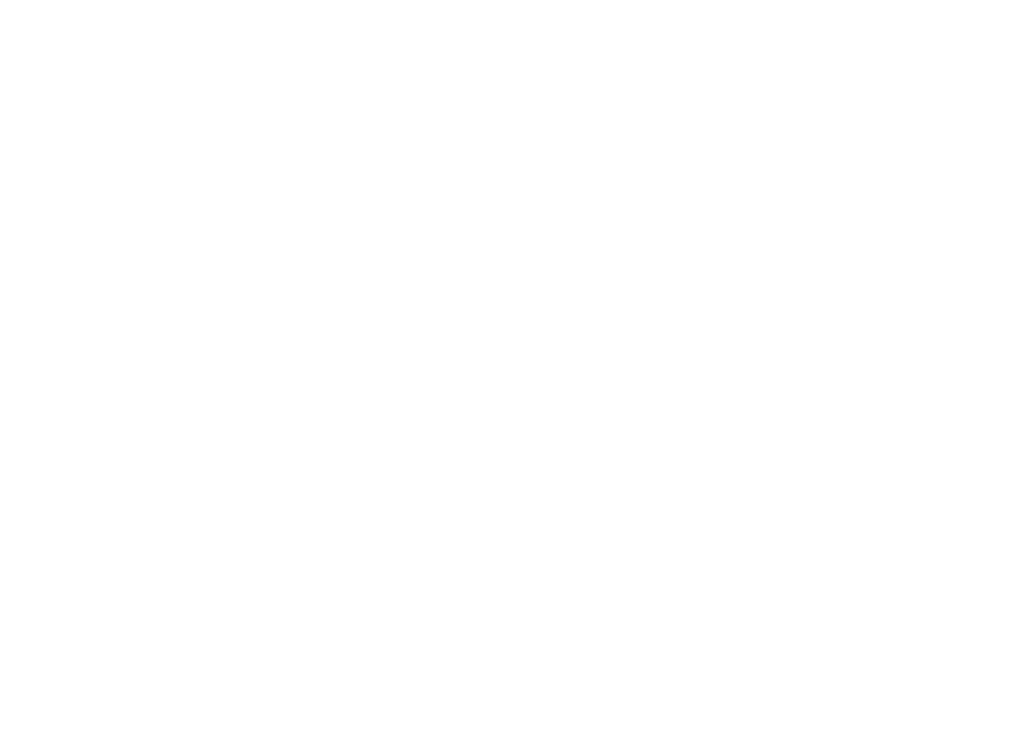
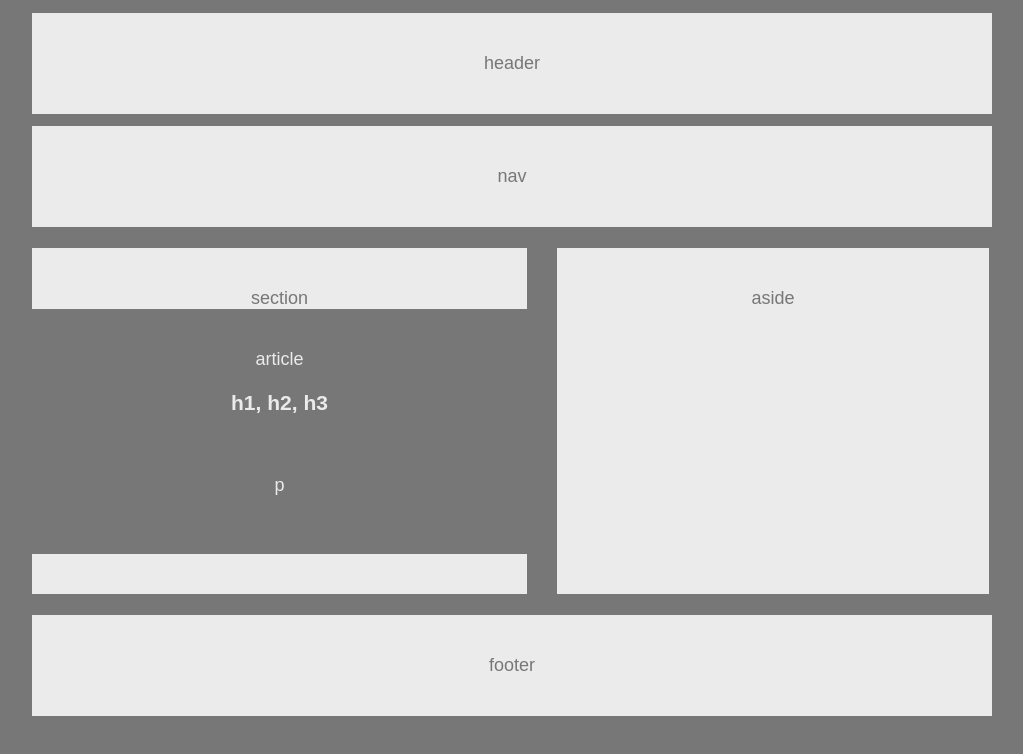
Before and after one commit to sboleyn/HW-Wireframe, a plain HTML site: page index.html in a window 1280 px wide. Shown: the whole page, without its empty margins (128-1151 px from the left). Drawn offline with Linux system fonts and the light colour scheme.

Commit message:
almost there. still need to figure out the article

```diff
--- a/index.html
+++ b/index.html
@@ -4,33 +4,52 @@
     <meta charset="UTF-8">
     <meta name="viewport" content="width=device-width, initial-scale=1.0">
     <meta http-equiv="X-UA-Compatible" content="ie=edge">
+    <link href="style.css" rel="stylesheet" type="text/css">
     <title>SamiBoleyn</title>
 </head>
 <body>
+
     <!-- Header -->
-    <header></header>
+    <div id="header" style="height:100px;">
+        <header>header</header>
+    </div>
 
     <!-- Navigation bar -->
-    <nav></nav>
+    <nav>
+        <header>nav</header>
+    </nav>
 
-    <!-- Aside with a h1 -->
-    <aside>
-        <h1></h1>
-    </aside>
+    <br/>
 
-    <!-- Section with a heading -->
-    <section>
-        <h1></h1>
-        <!-- Article with a heading -->
-        <article>
-                <h1></h1>
-                <h1></h1>
-                <p></p>
-        </article>
-    </section>
+    <div class="clearfix">
+        <section>
+            <heading>section</heading>
 
+            <!-- Article with a heading -->
+            <!-- <div id="article_div"> -->
+                <article>
+                    <heading>article</heading>
+                    <h1>h1, h2, h3</h1>
+                    <br/>
+                    <p>p</p>
+                </article>
+            <!-- </div> -->
 
+        </section>
 
+        <!-- Aside with a h1 -->
+        <aside>
+            <header>aside</header>
+        </aside>
+    </div>
+
+    <br/>
+
+    <!-- <div id="footer"> -->
+        <footer>
+            <header>footer</header>
+        </footer>
+    <!-- </div> -->
 
 </body>
 </html>
--- a/style.css
+++ b/style.css
@@ -0,0 +1,54 @@
+body {
+    font-family: 'Arial', 'Helvetica Neue', Helvetica, sans-serif;
+    color: #777;
+    background: #777;
+    width: 960px;
+    font-size: 18px;
+    margin: 13px auto 100px auto;
+}
+
+#header, header, nav, section, aside, footer {
+    background: #ebebeb;
+}
+
+article{
+    color: #ebebeb;
+    background: #777;
+}
+
+nav{
+    margin-top: 13px;
+}
+
+h1, p{
+    color: #ebebeb;
+    background: #777;
+}
+
+
+aside{
+    width: 45%;
+    height: 346px;
+    float: left;
+    margin-left: 30px;
+}
+
+section{
+    width: 495px;
+    float: left;
+}
+
+header, article, section {
+    text-align: center;
+    padding: 40px 0;
+}
+
+.clearfix::after{
+    content:"";
+    display: block;
+    clear: both;
+    /* overflow: hidden; */
+}
+/*
+#article_div{
+}  */
```
Also changed, not shown: color_scheme_portfolio.txt (added).
